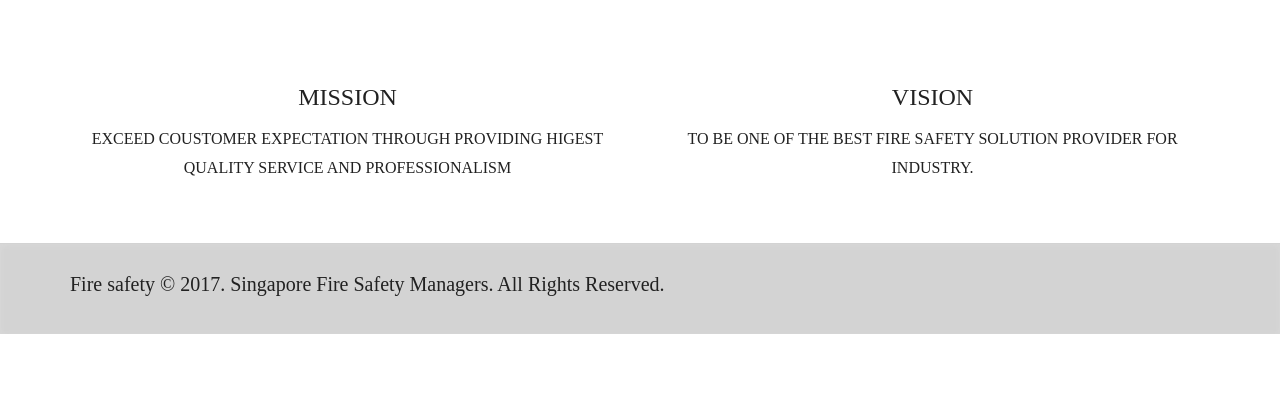
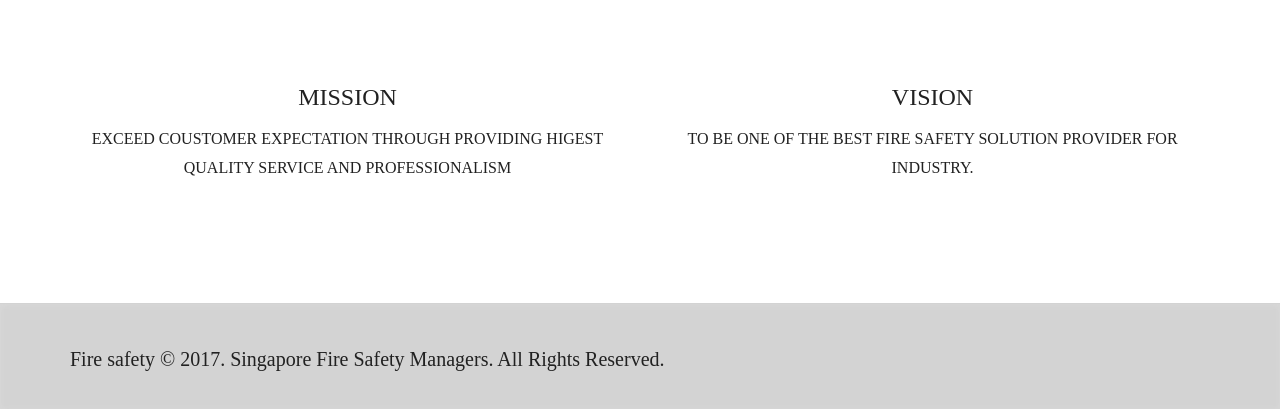
Before and after one commit to bdlions/firesafety, a PHP site: page /index.php in a window 1280 px wide. Shown: the part 818-1227 px from the top of the page. Before the commit the page ends 1152 px from the top, so only its background shows below. Run offline with PHP 8.4, Linux system fonts and the light colour scheme.

Commit message:
bug fixing

```diff
--- a/css/custom.css
+++ b/css/custom.css
@@ -22,7 +22,7 @@ html, body {
 
 .wrapper {
     min-height: 100%;
-    margin-bottom: -60px;
+    margin-bottom: 0px;
 }
 .footer,
 .push {
@@ -239,6 +239,7 @@ a:hover{
 }
 .footer-text{
     color: #212121!important;
+    margin-top: 15px;
 }
 
 /*---------------------------------- Company Profile ----------------------------------------*/
```
